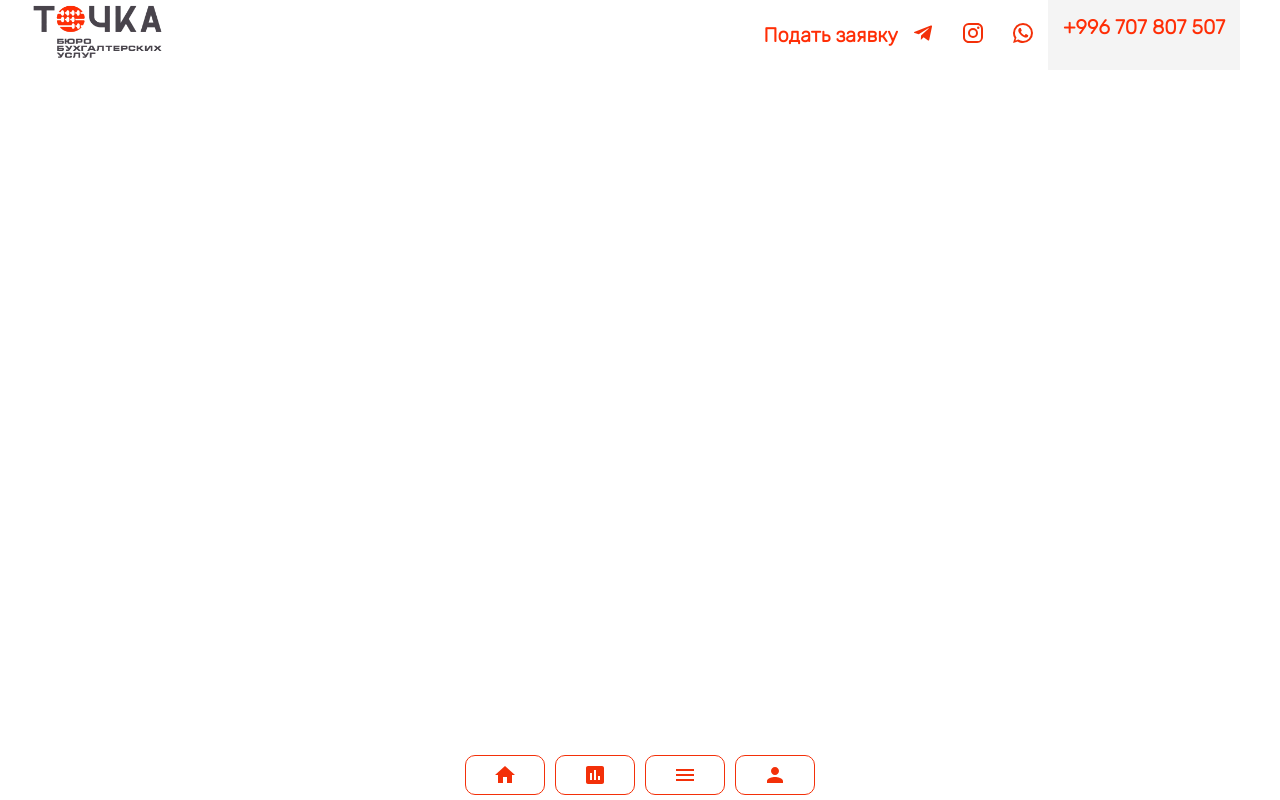
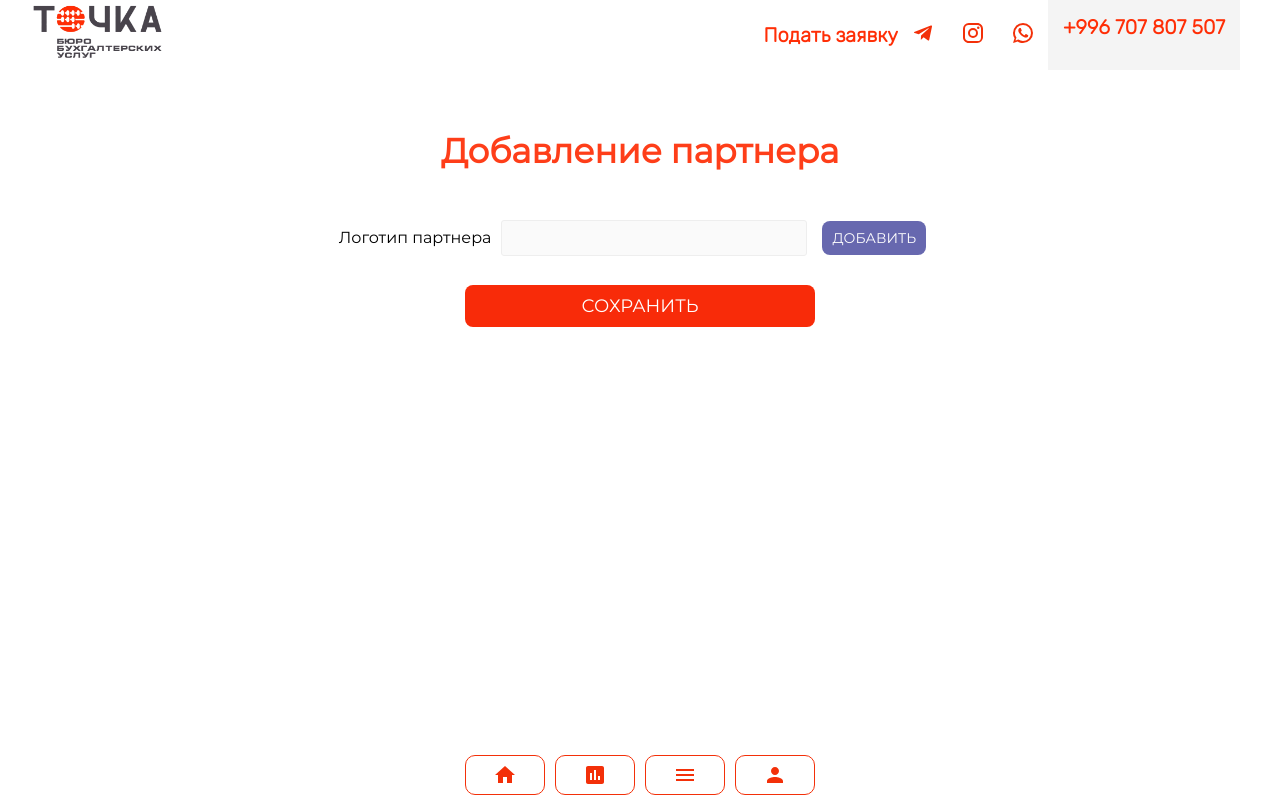
Before and after one commit to TaalaiDiushembekov/bbu, a React (Create React App) app in the folder frontend/: page /add-partner in a window 1280 px wide. Built offline with nearby package versions, Linux system fonts and the light colour scheme; no server answers.

Commit message:
add file input form

```diff
--- a/frontend/src/App.js
+++ b/frontend/src/App.js
@@ -24,6 +24,7 @@ import OrgDetails from "./screens/org-details.jsx";
 import AddTariff from "./screens/AddTariff/AddTariff.js";
 import Member from "./screens/Team/Member.jsx";
 import { setDocument } from "./redux/documents/docs.slice.js";
+import AddPartner from "./screens/AddPartner/AddPartner.js";
 
 function App() {
     const dispatch = useDispatch();
@@ -106,6 +107,7 @@ function App() {
                         role="moderator"
                         component={() =>  <AddTariff />}
                     ></PrivateRoute>
+                    <Route exact path="/add-partner" component={() => <AddPartner />} />
                     <PrivateRoute
                         exact
                         path='/moderator/teams'
--- a/frontend/src/components/UI/Button/Button.css
+++ b/frontend/src/components/UI/Button/Button.css
@@ -41,6 +41,22 @@ button{
     background: rgb(240, 36, 6);
 }
 
+.file-input-btn{
+    background: rgb(103, 104, 175);
+    border-radius: 8px;
+    color: white;
+    width: auto;
+    border: none;
+    padding: 8px 10px;
+    text-transform: uppercase;
+    font-size: 14px;
+    margin: 15px;
+}
+
+.file-input-btn:hover{
+    background: rgb(44, 45, 102);
+}
+
 @media (max-width: 420px) {
     .register-btn{
         width: 90%;
--- /dev/null
+++ b/frontend/src/components/UI/Form/FileInput/FileInput.css
@@ -0,0 +1,7 @@
+.disabled-input{
+  display: none;
+}
+
+.file-input-label{
+  margin-right: 10px;
+}
--- /dev/null
+++ b/frontend/src/components/UI/Form/FileInput/FileInput.js
@@ -0,0 +1,71 @@
+import React, {useEffect, useRef, useState} from "react";
+import Button from "../../Button/Button";
+import TextField from "../TextField/TextField";
+import './FileInput.css';
+
+const FileInput = ({onChange, name, label, required, value, disabled, accept}) => {
+  const inputRef = useRef();
+
+  const [filename, setFilename] = useState('');
+
+  useEffect(() => {
+    if (value) setFilename(value || value.name);
+  }, [value]);
+
+  const onFileChange = e => {
+    if (e.target.files[0]) {
+      setFilename(e.target.files[0].name);
+    } else {
+      setFilename(value || value.name || '');
+    }
+
+    onChange(e);
+  };
+
+  const activateInput = () => {
+    inputRef.current.click();
+  };
+
+  return (
+    <>
+      <input
+        type="file"
+        name={name}
+        className='disabled-input'
+        onChange={onFileChange}
+        ref={inputRef}
+        disabled={disabled}
+        accept={accept}
+      />
+      <label className='file-input-label' htmlFor={name}>{label}</label>
+      <input
+        required={required}
+        disabled
+        label={label}
+        value={filename}
+        onClick={activateInput}
+
+
+
+
+
+      />
+      {/* <TextField
+        required={required}
+        disabled
+        label={label}
+        value={filename}
+        onClick={activateInput}
+      /> */}
+      <Button
+        type="button"
+        title="Добавить"
+        className="file-input-btn"
+        onClick={activateInput}
+        disabled={disabled}
+      />
+    </>
+  );
+};
+
+export default FileInput;
--- /dev/null
+++ b/frontend/src/screens/AddPartner/AddPartner.css
@@ -0,0 +1,5 @@
+.add-tariff{
+  max-width: 700px;
+  text-align: center;
+  margin: 60px auto 0;
+}
--- /dev/null
+++ b/frontend/src/screens/AddPartner/AddPartner.js
@@ -0,0 +1,42 @@
+import React, { useState } from 'react';
+import FileInput from "../../components/UI/Form/FileInput/FileInput";
+import Button from "../../components/UI/Button/Button";
+import './AddPartner.css';
+
+const AddPartner = () => {
+  const [image, setImage] = useState(null);
+
+  const fileChangeHandler = e => {
+    const file = e.target.files[0];
+    setImage(file);
+};
+
+const submitFormHandler = e => {
+  e.preventDefault();
+  const formData = new FormData();
+
+  formData.append(image);
+};
+
+  return (
+    <div className="container">
+      <div className="add-tariff">
+        <h3 className="title">Добавление партнера</h3>
+        <form>
+          <FileInput
+            label='Логотип партнера'
+            name='partner'
+            onChange={fileChangeHandler}
+          />
+          <Button
+            type="submit"
+            title="Сохранить"
+            className="register-btn"
+          />
+        </form>
+      </div>
+    </div>
+  )
+};
+
+export default AddPartner;
```
